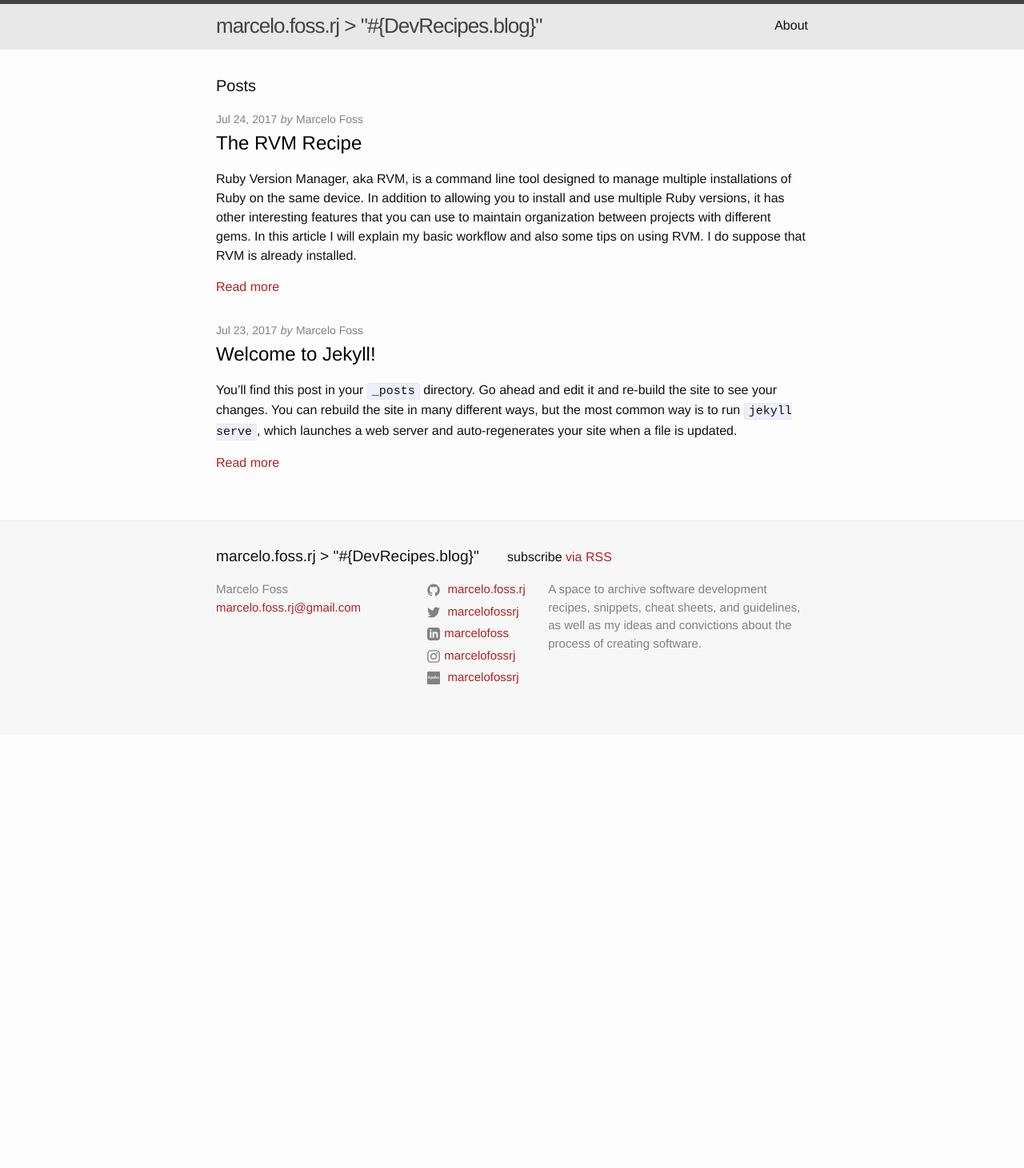
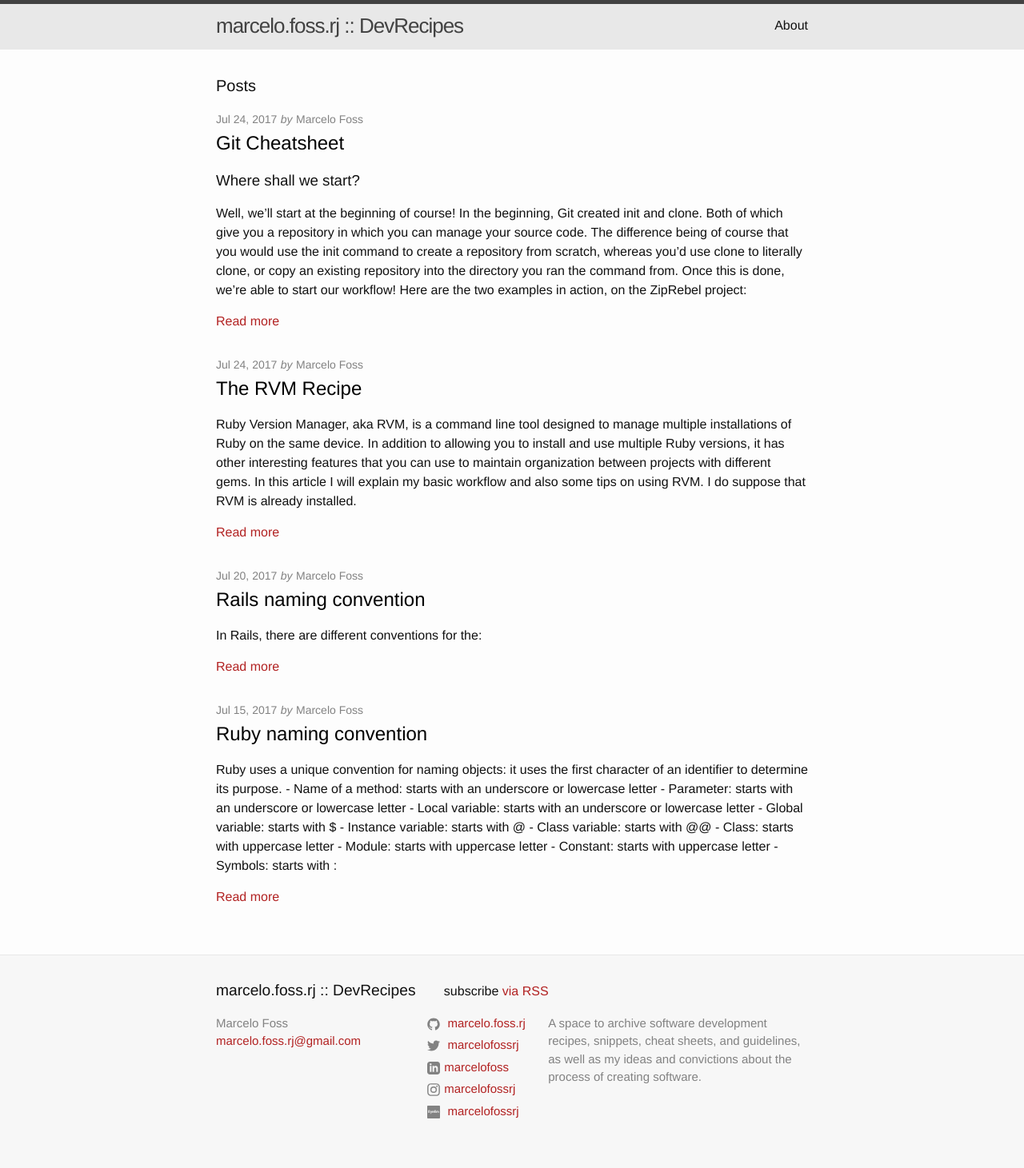
Before and after one commit to MarceloFossRJ/MarceloFossRJ.github.io, a Jekyll site: the page built from index.md, in a window 1280 px wide. Shown: the whole page at 80% size. Built offline with Jekyll 4.4.1, drawn with Linux system fonts in a browser that asks for light colours; before the commit the page ends 919 px from its top, so only the background shows below that.

Commit message:
change site name and adjust code highlight color

````diff
--- a/_config.yml
+++ b/_config.yml
@@ -13,7 +13,7 @@
 # you will see them accessed via {{ site.title }}, {{ site.email }}, and so on.
 # You can create any custom variable you would like, and they will be accessible
 # in the templates via {{ site.myvariable }}.
-title: marcelo.foss.rj > "#{DevRecipes.blog}"
+title: ! 'marcelo.foss.rj :: DevRecipes'
 author: Marcelo Foss
 email: marcelo.foss.rj@gmail.com
 description: > # this means to ignore newlines until "baseurl:"
--- /dev/null
+++ b/_posts/2017-07-15-ruby-naming.md
@@ -0,0 +1,25 @@
+---
+layout: post
+title:  "Ruby naming convention"
+date:   2017-07-15 19:45:31 -0300
+categories: [recipes]
+tags: [ruby]
+author: Marcelo Foss
+---
+Ruby uses a unique convention for naming objects: it uses the first character of an identifier to determine its purpose.
+	- Name of a method: starts with an underscore or lowercase letter
+	- Parameter: starts with an underscore or lowercase letter
+	- Local variable: starts with an underscore or lowercase letter
+	- Global variable: starts with $
+	- Instance variable: starts with @
+	- Class variable: starts with @@
+	- Class: starts with uppercase letter
+	- Module: starts with uppercase letter
+	- Constant: starts with uppercase letter
+	- Symbols: starts with :
+
+After the first character, you may combine numbers, letters, and underscores to create a unique name. However you can't place a number right after the @ symbol.
+You need to divide multiword variables by placing an underscore between each word pair. Additionally you need to capitalize the first letter of each word. The name of a method may end with =, !, or ?
+
+Symbols
+A symbol is a constant name that doesn't require pre-declaration. Additionally, a symbol is unique 100% of the time. Symbol literals bigin with ":"
--- /dev/null
+++ b/_posts/2017-07-20-rails-naming.md
@@ -0,0 +1,114 @@
+---
+layout: post
+title:  "Rails naming convention"
+date:   2017-07-20 20:32:34 -0300
+categories: [recipes]
+tags: [ruby, ror]
+author: Marcelo Foss
+---
+In Rails, there are different conventions for the:
+
+1. **File name** (outside) e.g. orders_controller.rb
+2. **File definition** (inside) e.g. OrdersController
+3. **File location** (inside) e.g. /app/controllers
+
+
+## Rails Naming Convention
+
+Rails use the same naming convention as Ruby (for a list of the Ruby naming conventions scroll down) with some additions:
+
+**Variable** - *e.g. order_amount, total*
+Variables are named where all letters are lowercase and words are separated by underscores.
+
+**Class and Module** - *e.g. InvoiceItem*
+Classes and modules use MixedCase and have no underscores, each word starts with a uppercase letter.
+
+**Database Table** - *e.g. invoice_items, orders*
+Table names have all lowercase letters and underscores between words, also all table names need to be plural.
+
+**Model** - *e.g. Order*
+The model is named using the class naming convention of unbroken MixedCase and is always the singular of the table name. e.g.
+
+* Table name might be orders (plural)
+* The model name would be Order (singular)
+* Rails will then look for the class definition in a file called order.rb in the /app/models directory.
+* If the model class name has multiple capitalised words, the table name is assumed to have underscores between these words.
+
+**Controller** - *e.g. OrdersController*
+Controller class names are pluralized, such that **OrdersController would be the controller class for the orders table**.  Rails will then look for the class definition in a file called orders_controller.rb in the /app/controllers directory.
+
+**Files, Directories and other pluralization**
+Files are named using lowercase and underscores. Assuming we have an Orders controller then the following other conventions will apply:
+
+* That there is a helper module named **OrdersHelper** in the **orders_helper.rb** found in the app/helpers directory.
+* Rails will look for view template files for the controller in the **app/views/orders** directory.
+* Output from this view will then be used in the layout defined in the **orders.html.erb** in the **app/views/layouts** directory.
+* Test files including **order_test.rb** will be created in the **/test/unit** directory, a file will be created in the **/test/fixtures** directory called **orders.yml** and finally a file called **orders_controller_test.rb** will be created in the **/test/functional directory**
+
+**Primary Key**
+The primary key of a table is assumed to be named id.
+
+**Foreign Key**
+The foreign key is named with the singular version of the target table name with _id appended to it, e.g. order_id in the items table where we have items linked to the orders table.
+
+**Many to Many Link Tables**
+Tables used to join two tables in a many to many relationship is named using the table names they link, with the table names in alphabetical order, for example items_orders.
+
+**Automated Record Timestamps**
+You can get ActiveRecord to automatically update the create and update times of records in a database table. To do this create two specially named columns created_at and updated_at to your table, i.e. t.datetime :created_at and t.datetime :updated_at. If you only want to store the date rather than a date and time, use :created_on and :updated_on.
+
+## Naming Convention Summary
+
+##### Model Naming Convention
+
+	Table: 			orders
+	Class: 			Order
+	File: 			/app/models/order.rb
+	Primary Key: 	id
+	Foreign Key: 	customer_id
+	Link Tables: 	items_orders
+
+##### Controller Naming Convention
+
+	Class: 			OrdersController
+	File: 			/app/controllers/orders_controller.rb
+	Layout: 		/app/layouts/orders.html.erb
+
+##### View Naming Convention
+
+	Helper: 		/app/helpers/orders_helper.rb
+	Helper Module: 	OrdersHelper
+	Views: 			/app/views/orders/… (list.html.erb for example)
+
+#### Tests Naming Convention
+
+	Unit: 			/test/unit/order_test.rb
+	Functional: 	/test/functional/orders_controller_test.rb
+	Fixtures: 		/test/fixtures/orders.yml
+
+
+## The Ruby Naming Conventions
+
+As Jon would say, ProTip:
+> Ruby uses the first character of the name to help it determine it’s intended use.
+
+**Local Variables**
+These should be a lowercase letter followed by other characters, naming convention states that it is better to use underscores rather than camelBack for multiple word names, **e.g. mileage, variable_xyz**
+
+**Instance Variables**
+Instance variables are defined using the single "at" sign (@) followed by a name. It is suggested that a lowercase letter should be used after the @, **e.g. @colour**
+
+**Instance Methods**
+Method names should start with a lowercase letter, and may be followed by digits, underscores, and letters, e.g. paint, close_the_door
+
+**Class Variables**
+Class variable names start with a double "at" sign (@@) and may be followed by digits, underscores, and letters, **e.g. @@colour**
+
+**Constant**
+Constant names start with an uppercase letter followed by other characters. Constant objects are by convention named using all uppercase letters and underscores between words, **e.g. THIS_IS_A_CONSTANT**
+
+**Class and Module**
+Class and module names starts with an uppercase letter, by convention they are named using MixedCase, **e.g. module Encryption, class MixedCase**
+
+**Global Variables**
+Starts with a dollar ($) sign followed by other characters, **e.g. $global**
--- /dev/null
+++ b/_posts/2017-07-26-git-cheatsheet.md
@@ -0,0 +1,23 @@
+---
+layout: post
+title:  "Git Cheatsheet"
+date:   2017-07-24 18:44:25 -0300
+categories: [cheat sheet]
+tags: [git, github]
+author: Marcelo Foss
+---
+### Where shall we start?
+Well, we’ll start at the beginning of course! In the beginning, Git created init and clone. Both of which give you a repository in which you can manage your source code. The difference being of course that you would use the init command to create a repository from scratch, whereas you’d use clone to literally clone, or copy an existing repository into the directory you ran the command from. Once this is done, we’re able to start our workflow! Here are the two examples in action, on the ZipRebel project:
+
+``` $git init myProject
+Initialized empty Git repository in /Users/sjmaple/myProject/.git/```
+And as a clone:
+```$ git clone https://github.com/zeroturnaround/ziprebel.git
+Cloning into 'ziprebel'...
+remote: Counting objects: 94, done.
+remote: Total 94 (delta 0), reused 0 (delta 0), pack-reused 94
+Unpacking objects: 100% (94/94), done.
+Checking connectivity... done.```
+
+https://zeroturnaround.com/rebellabs/git-commands-and-best-practices-cheat-sheet/
+https://scotch.io/bar-talk/git-cheat-sheet
--- a/_sass/minima/_base.scss
+++ b/_sass/minima/_base.scss
@@ -151,7 +151,7 @@ code {
   @include relative-font-size(0.9375);
   border: 1px solid $grey-color-light;
   border-radius: 3px;
-  background-color: #eef;
+  background-color: $header-color;//#eef;
 }
 
 code {
````
Also changed, not shown: _drafts/2017-07-31-my-gitflow.md (added, +9 -0 lines), _posts/2017-07-24-rvm-recipe.md (+18 -18 lines), _drafts/2017-07-23-welcome-to-jekyll.markdown (renamed from _posts/2017-07-23-welcome-to-jekyll.markdown).
